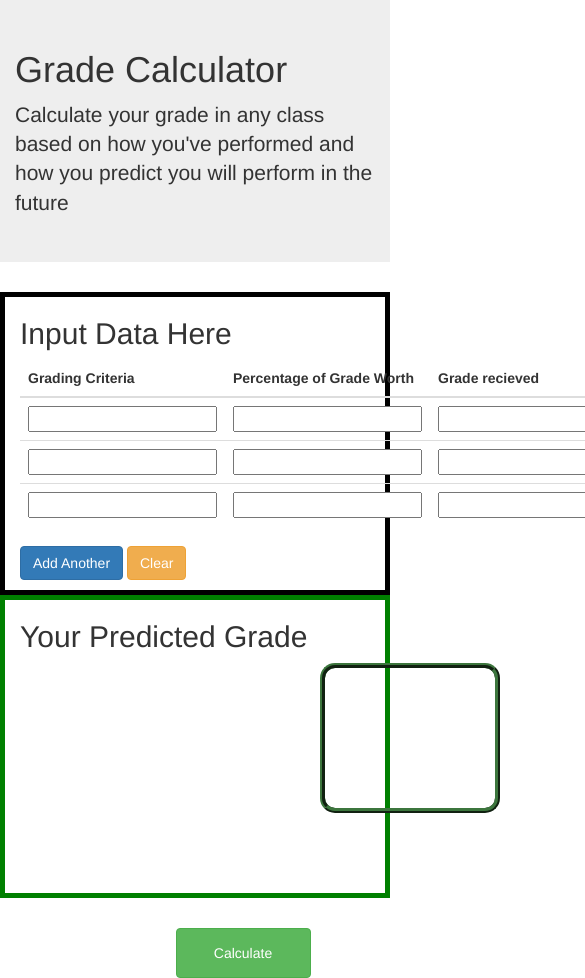
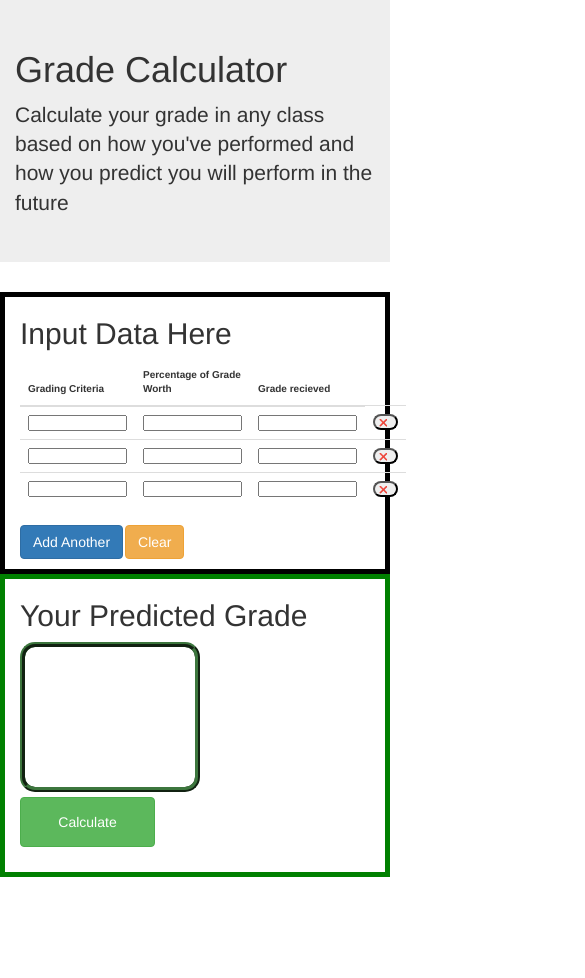
Before and after one commit to Devonte202/grade-calculator, a plain HTML site: page index.html in a window 390 px wide. Shown: the top 978 px of the page, 585 px wide, since content can reach past the window. After the commit the page ends 877 px from the top, so only its background shows below. Drawn offline with nearby package versions, Linux system fonts and the light colour scheme.

Commit message:
adding mobile features

```diff
--- a/grade-calculator.css
+++ b/grade-calculator.css
@@ -1,7 +1,15 @@
+body{
+  font-size: 7px;
+}
+
+
 #inputSection{
   border: solid black 5px;
 }
 
+th{
+  font-size: 10px;
+}
 #outputSection{
   border: solid green 5px;
   height: 303px;
@@ -11,13 +19,12 @@
     height: 150px;
     width: 180px;
     border: ridge #3c763d 5px;
-    margin-left: 300px;
     border-radius: 15px;
 }
 
 #calculate{
-  margin-left: 45%;
-  margin-top: 30px;
+  position: relative;
+  top: 5px;
   height: 50px;
   width: 135px;
 }
--- a/index.html
+++ b/index.html
@@ -1,6 +1,7 @@
 <!DOCTYPE html>
 <html>
   <head>
+    <meta name="viewport" content="width=device-width">
     <link rel="stylesheet" href="bootstrap.min.css">
     <script src="bootstrap.min.js"></script>
     <script src="jquery.js"></script>
@@ -20,7 +21,7 @@
 <!-- End of Jumbotron -->
 
 <!--Beginning of Input Section-->
-    <div class="col-md-6" id="inputSection">
+    <div class="col-md-12" id="inputSection">
       <h2>
           Input Data Here
       </h2>
@@ -43,14 +44,13 @@
 
   <!--Beginning of Output Section-->
 
-    <div class="col-md-6" id="outputSection">
+    <div class="col-md-12" id="outputSection">
       <h2>Your Predicted Grade</h2>
       <div id="finalGrade">
          <p id="gradeText"></p>
       </div>
+        <button type="button" id="calculate" class="btn btn-success">Calculate</button>
     </div>
-
-    <button type="button" id="calculate" class="btn btn-success">Calculate</button>
 
   </body>
 
```
Also changed, not shown: 1 other file.
